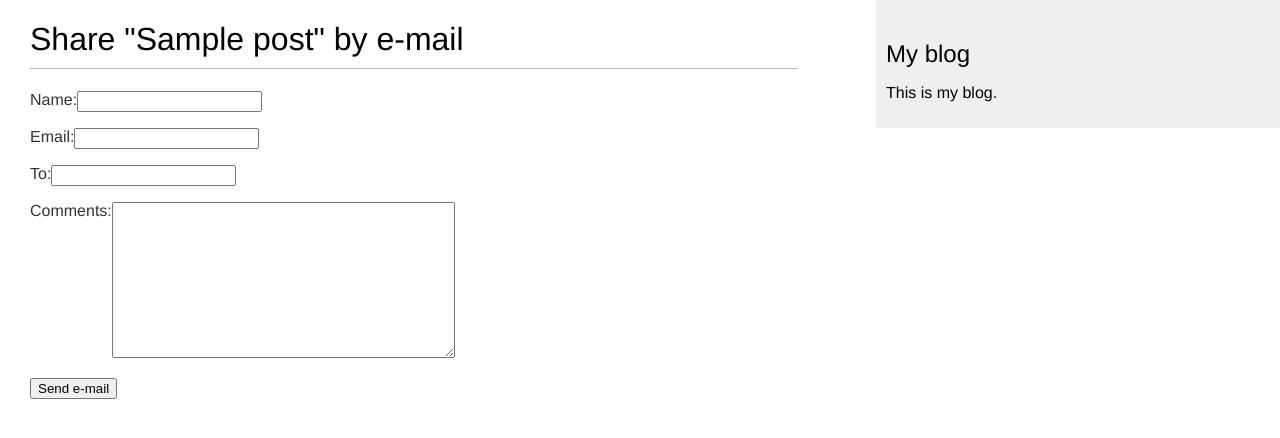
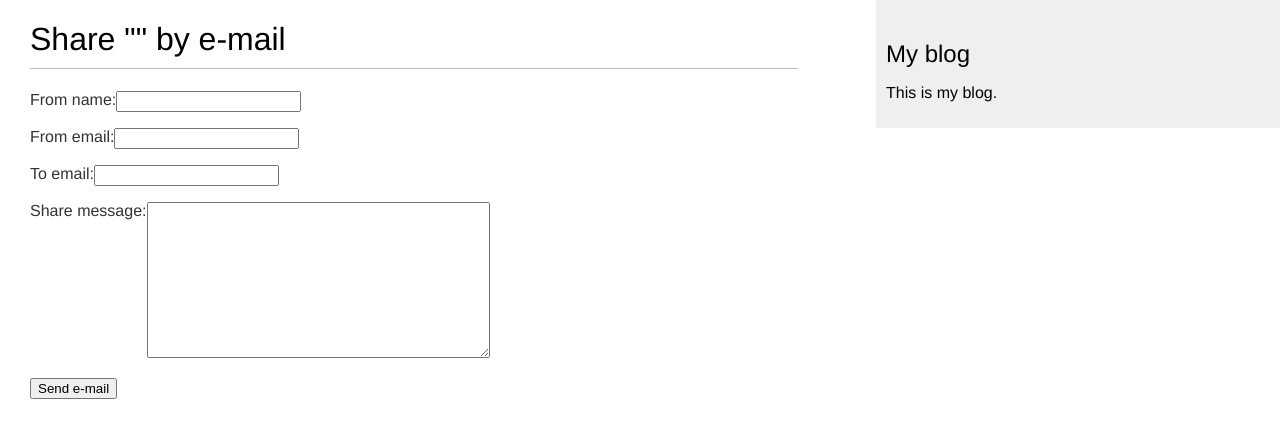
Before and after one commit to athiqur/Blog, a Django app: page /blog/1/share/ in a window 1280 px wide. Shown: the top 438 px of the page. Run offline with Django 4.2, Linux system fonts and the light colour scheme; tables that the repository leaves empty hold one stand-in row (values such as "Sample post").

Commit message:
Refactor: postshareview

```diff
--- a/mysite/blog/forms.py
+++ b/mysite/blog/forms.py
@@ -2,7 +2,7 @@ from django import forms
 
 
 class EmailPostForm(forms.Form):
-    name = forms.CharField(max_length=25)
-    email = forms.EmailField()
-    to = forms.EmailField()
-    comments = forms.CharField(required=False, widget=forms.Textarea)
+    from_name = forms.CharField(max_length=25)
+    from_email = forms.EmailField()
+    to_email = forms.EmailField()
+    share_message = forms.CharField(required=False, widget=forms.Textarea)
--- a/mysite/blog/templates/blog/post/share.html
+++ b/mysite/blog/templates/blog/post/share.html
@@ -1,17 +1,12 @@
 {% extends "blog/base.html" %}
+
 {% block title %}Share a post{% endblock %}
+
 {% block content %}
-{% if sent %}
-<h1>E-mail successfully sent</h1>
-<p>
-    "{{ post.title }}" was successfully sent to {{ form.cleaned_data.to }}.
-</p>
-{% else %}
 <h1>Share "{{ post.title }}" by e-mail</h1>
 <form method="post">
     {{ form.as_p }}
     {% csrf_token %}
     <input type="submit" value="Send e-mail">
 </form>
-{% endif %}
 {% endblock %}
--- a/mysite/blog/urls.py
+++ b/mysite/blog/urls.py
@@ -10,5 +10,9 @@ urlpatterns = [
         views.post_detail,
         name="post_detail",
     ),
-    path("<int:post_id>/share/", views.post_share, name="post_share"),
+    path(
+        "<int:post_id>/share/",
+        views.PostShareView.as_view(),
+        name="post_share",
+    ),
 ]
--- a/mysite/blog/views.py
+++ b/mysite/blog/views.py
@@ -1,9 +1,11 @@
 from django.shortcuts import render, get_object_or_404
 from .models import Post
 from django.core.paginator import Paginator, EmptyPage, PageNotAnInteger
-from django.views.generic import ListView
+from django.views.generic import ListView, FormView
 from .forms import EmailPostForm
+from django.urls import reverse_lazy
 from django.core.mail import send_mail
+from django.contrib.messages.views import SuccessMessageMixin
 
 
 class PostListView(ListView):
@@ -25,39 +27,30 @@ def post_detail(request, year, month, day, post_slug):
     return render(request, "blog/post/detail.html", {"post": post})
 
 
-def post_share(request, post_id):
-    post = get_object_or_404(Post, id=post_id, status="published")
-    form = get_forms_post_request_data_or_none(
-        request.POST or None, EmailPostForm
-    )
-    if form.is_valid():
-        send_email(request, post, form.cleaned_data)
-    else:
-        form = get_empty_form(EmailPostForm)
-    return render(
-        request,
-        "blog/post/share.html",
-        {
-            "post": post,
-            "form": form,
-            "sent": form.is_valid(),
-        },
-    )
+class PostShareView(SuccessMessageMixin, FormView):
+    form_class = EmailPostForm
+    template_name = "blog/post/share.html"
+    success_url = reverse_lazy("blog:post_list")
+    success_message = "mail sent"
 
+    def dispatch(self, request, *args, **kwargs):
+        self.post_object = get_object_or_404(
+            Post, id=self.kwargs.get("post_id")
+        )
+        return super().dispatch(request, args, kwargs)
 
-def get_forms_post_request_data_or_none(request, EmailPostForm):
-    return EmailPostForm(request)
+    def form_valid(self, form):
+        self.send_mail(form.cleaned_data)
+        return super(PostShareView, self).form_valid(form)
 
-
-def get_empty_form(EmailPostForm):
-    return EmailPostForm()
-
-
-def send_email(request, post, cleaned_data):
-    post_url = request.build_absolute_uri(post.get_absolute_url())
-    subject = f"{cleaned_data['name']} recommends you read " f"{post.title}"
-    message = (
-        f"Read {post.title} at {post_url}\n\n"
-        f"{cleaned_data['name']}'s comments: {cleaned_data['comments']}"
-    )
-    send_mail(subject, message, "athiqurking@gmail.com", [cleaned_data["to"]])
+    def send_mail(self, valid_data):
+        post_url = self.request.build_absolute_uri(
+            self.post_object.get_absolute_url()
+        )
+        send_mail(
+            message=f"Read {self.post_object.title} at { post_url }\n\n"
+            f"{valid_data['from_name']}'s message: {valid_data['share_message']}",
+            from_email=valid_data["from_email"],
+            subject=f"{valid_data['from_name']} recommends you read {self.post_object.title}",
+            recipient_list=[valid_data["to_email"]],
+        )
```
Also changed, not shown: mysite/blog/templates/blog/post/list.html (+9 -6 lines), mysite/blog/tests/test_urls.py (+3 -3 lines), mysite/mysite/settings.py (+10 -1 lines).
